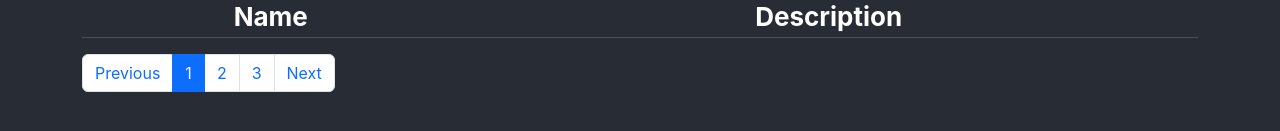
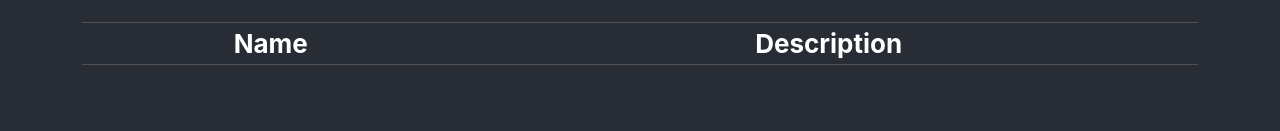
Before and after one commit to langerno/mi449_final, a React (Create React App) app: page / in a window 1280 px wide. Shown: the part 595-726 px from the top of the page. Built offline with nearby package versions, Linux system fonts and the light colour scheme.

Commit message:
pagination works

```diff
--- a/src/App.js
+++ b/src/App.js
@@ -278,26 +278,14 @@ function PokeMoves(){
         <tbody id="moves_body">
         </tbody>
       </table>
-      <nav aria-label="...">
-      <ul class="pagination" id="table-pages">
-        <li class="page-item">
-          <button class="page-link" href="#" onClick={tablePageChange}>Previous</button>
-        </li>
-        <li class="page-item  active"><button class="page-link" href="#" onClick={tablePageChange}>1</button></li>
-        <li class="page-item">
-          <button class="page-link" href="#" onClick={tablePageChange}>2</button>
-        </li>
-        <li class="page-item"><button class="page-link" href="#" onClick={tablePageChange}>3</button></li>
-        <li class="page-item">
-          <button class="page-link" href="#" onClick={tablePageChange}>Next</button>
-        </li>
-      </ul>
-    </nav>
+      <nav id="pages-nav" aria-label="...">
+      </nav>
     </div>
   )
 }
 
-function updatePageTab(page, list){
+function navigatePageTab(page, list){
+  console.log(page)
   if(page !== null){
     page.setAttribute('class', "page-item active")
   }
@@ -309,17 +297,77 @@ function updatePageTab(page, list){
   }
 }
 
+function updatePagesTab(){
+  let newHtml = ""
+  let parent = document.getElementById('pages-nav')
+  parent.innerHTML = ""
+
+  let list = document.createElement('ul')
+  list.setAttribute('class', 'pagination')
+
+  let li = document.createElement('li')
+  li.setAttribute('class', "page-item")
+
+  let but = document.createElement('button')
+  but.setAttribute('class',  'page-link')
+  but.onclick = tablePageChange
+  but.innerHTML = "Previous"
+
+  li.appendChild(but)
+  list.append(li)
+
+  li = document.createElement('li')
+  li.setAttribute('class', "page-item active")
+
+  but = document.createElement('button')
+  but.setAttribute('class',  'page-link')
+  but.onclick = tablePageChange
+  but.innerHTML = 1
+
+  li.appendChild(but)
+  list.append(li)
+
+  parent.appendChild(list)
+
+  for(let i = 2 ; i <= pages ; i++){
+    li = document.createElement('li')
+    li.setAttribute('class', "page-item")
+
+    but = document.createElement('button')
+    but.setAttribute('class',  'page-link')
+    but.onclick = tablePageChange
+    but.innerHTML = i
+
+    li.appendChild(but)
+    list.append(li)
+
+    parent.appendChild(list)
+  }
+
+  li = document.createElement('li')
+  li.setAttribute('class', "page-item")
+
+  but = document.createElement('button')
+  but.setAttribute('class',  'page-link')
+  but.onclick = tablePageChange
+  but.innerHTML = "Next"
+
+  li.appendChild(but)
+  list.append(li)
+
+}
+
 function tablePageChange(event) {
   let pageList = event.target.parentElement.parentElement.children
   let element = event.target.parentElement
   let contents = event.target.innerHTML
 
-  if(contents === "Previous" && currentPage !== 1){
-    currentPage -= 1
+  if(contents === "Previous" && currentPage < 1){
+    currentPage = Number(currentPage) - 1
     element = pageList[currentPage]
   }
-  else if(contents === "Next" && currentPage !== pages){
-    currentPage += 1
+  else if(contents === "Next" && currentPage < pages-1){
+    currentPage = Number(currentPage) + 1
     element = pageList[currentPage]
   }else if(contents !== "Next" && contents !== "Previous"){
     currentPage = contents
@@ -327,13 +375,14 @@ function tablePageChange(event) {
     return
   }
 
-  updatePageTab(
+  navigatePageTab(
     element,
     pageList)
+
+  filterMoves()
 }
 
 async function updateMoves(){
-  let moves_html = ""
   document.getElementById("moves-search-input").value = ""
   if(movesSearch.length === 0) {
     pokeMoves = currentPokeData.moves
@@ -343,7 +392,12 @@ async function updateMoves(){
   pages = pokeMoves.length/entryCount
 
   filterMoves()
+  updatePagesTab()
 
+}
+
+async function loadMovesTable(data) {
+  let moves_html = ""
   for(let move of filteredPokeMoves) {
     let response = await fetch(move.move.url)
     let move_data = await response.json();
@@ -358,10 +412,9 @@ async function updateMoves(){
 
 async function filterMoves() {
   movesSearch = document.getElementById("moves-search-input").value.toLowerCase().trim()
-  console.log(movesSearch)
   filteredPokeMoves = pokeMoves.filter(value => (value.move.name).includes(movesSearch))
-  filteredPokeMoves = filteredPokeMoves.slice(0, entryCount)
-  console.log(filteredPokeMoves)
+  filteredPokeMoves = filteredPokeMoves.slice((currentPage-1)*entryCount, currentPage*entryCount)
+  loadMovesTable()
 }
 
 
```
